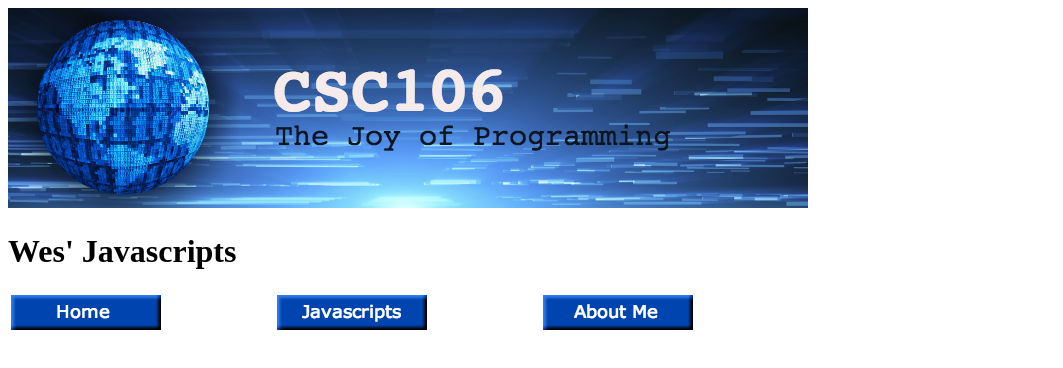
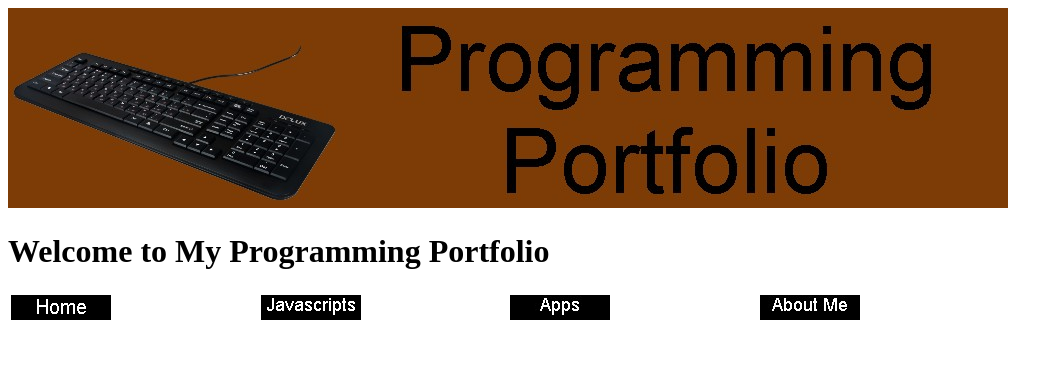
Before and after one commit to wesleydevine/wesleydevine.github.io, a plain HTML site: page javascripts.html in a window 1280 px wide. Shown: the whole page, without its empty margins (0-1063 px from the left). Drawn offline with Linux system fonts and the light colour scheme.

Commit message:
Update javascripts.html

```diff
--- a/javascripts.html
+++ b/javascripts.html
@@ -5,12 +5,13 @@
         <meta charset="utf-8">
     </head>
     <body>
-        <img src = "csc106_banner.jpg">
-        <h1>Wes' Javascripts</h1>
-         <table width="800px">
-        <td><a href = "https://wesleydevine.github.io/index.html"><img src = "pasted image 0.png"></a></td>
-        <td><a href = "https://wesleydevine.github.io/javascripts.html"><img src = "https://github.com/wesleydevine/wesleydevine.github.io/blob/main/pasted%20image%200%20(1).png?raw=true"></a></td>
-        <td><a href = "https://wesleydevine.github.io/aboutme.html"><img src = "https://github.com/wesleydevine/wesleydevine.github.io/blob/main/pasted%20image%200%20(2).png?raw=true"></a></td>
+        <img src = "header.jpg">
+        <h1>Welcome to My Programming Portfolio</h1>
+         <table width="1000px">
+        <td><a href = "https://wesleydevine.github.io/index.html"><img src = "home.jpg"></a></td>
+        <td><a href = "https://wesleydevine.github.io/javascripts.html"><img src = "javascripts.jpg"></a></td>
+        <td><a href = "https://wesleydevine.github.io/apps.html"><img src = "Apps.jpg"></a></td>
+        <td><a href = "https://wesleydevine.github.io/aboutme.html"><img src = "Aboutme.jpg"></a></td>
         </table>
     </body>
 </html>
```
